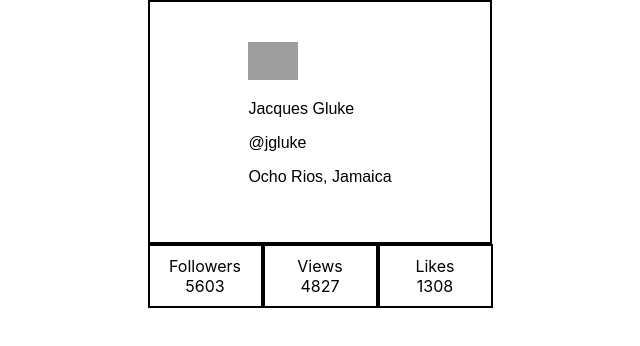
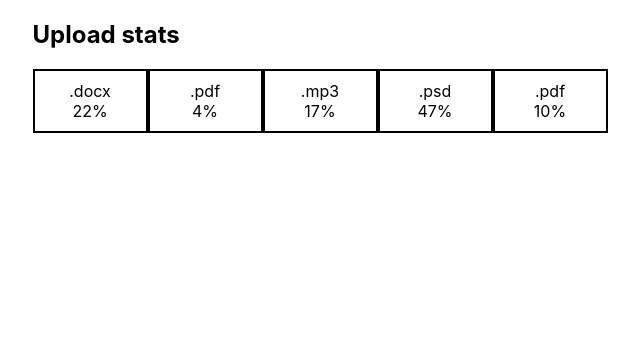
Before and after one commit to ViktoriiaKN/goit-react-hw-01-components, a React (Create React App) app: page / in a window 1280 px wide. Shown: the top 346 px of the page, without its empty margins (320-960 px from the left). Built offline with nearby package versions, Linux system fonts and the light colour scheme; grey boxes are pictures that could not be loaded.

Commit message:
Стилізувала Statistics

```diff
--- a/src/components/App.jsx
+++ b/src/components/App.jsx
@@ -10,14 +10,14 @@ import transactions from '../data/transactions.json';
 export const App = () => {
   return (
     <div>
-      <Profile
+      {/*     <Profile
         avatar={user.avatar}
         location={user.location}
         tag={user.tag}
         stats={user.stats}
         username={user.username}
-      />
-      {/* <Statistics title={'Upload stats'} stats={data} /> */}
+      /> */}
+      <Statistics title={'Upload stats'} stats={data} />
       {/* <Statistics stats={data} /> */}
       {/* <FriendList friends={friends} /> */}
       {/* <TransactionHistory items={transactions} /> */}
--- a/src/components/Statistics/Statistics.jsx
+++ b/src/components/Statistics/Statistics.jsx
@@ -1,19 +1,26 @@
 import PropTypes from 'prop-types';
+import {
+  StatisticsWrapper,
+  StatisticsList,
+  StatisticsListItem,
+} from './Statistics.styled';
 
 export const Statistics = ({ title, stats }) => {
   return (
     <>
-      <section className="statistics">
+      <StatisticsWrapper>
+        <section class="statistics">
           {title && <h2 className="title">{title}</h2>}
-        <ul className="stat-list">
+          <StatisticsList>
             {stats.map(stat => (
-            <li key={stat.id} className="item">
+              <StatisticsListItem key={stat.id} className="item">
                 <span className="label">{stat.label}</span>
                 <span className="percentage">{stat.percentage}%</span>
-            </li>
+              </StatisticsListItem>
             ))}
-        </ul>
+          </StatisticsList>
         </section>
+      </StatisticsWrapper>
     </>
   );
 };
--- /dev/null
+++ b/src/components/Statistics/Statistics.styled.js
@@ -0,0 +1,24 @@
+import styled from 'styled-components';
+
+export const StatisticsWrapper = styled.div`
+  box-sizing: border-box;
+  display: flex;
+  flex-direction: column;
+  align-items: center;
+`;
+
+export const StatisticsList = styled.ul`
+  padding: 0;
+  margin: 0;
+  list-style: none;
+  display: flex;
+`;
+
+export const StatisticsListItem = styled.li`
+  display: flex;
+  flex-direction: column;
+  border: 2px solid;
+  text-align: center;
+  padding: 10px;
+  width: 91px;
+`;
```
Lines whose indentation alone changed are shown as unchanged.
